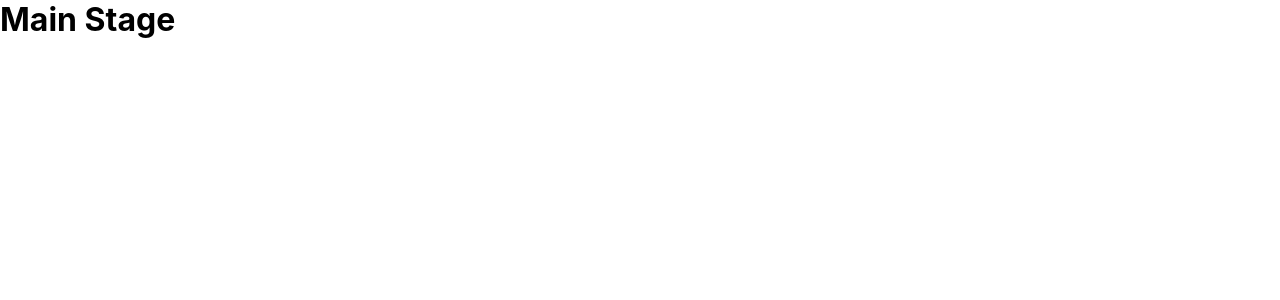
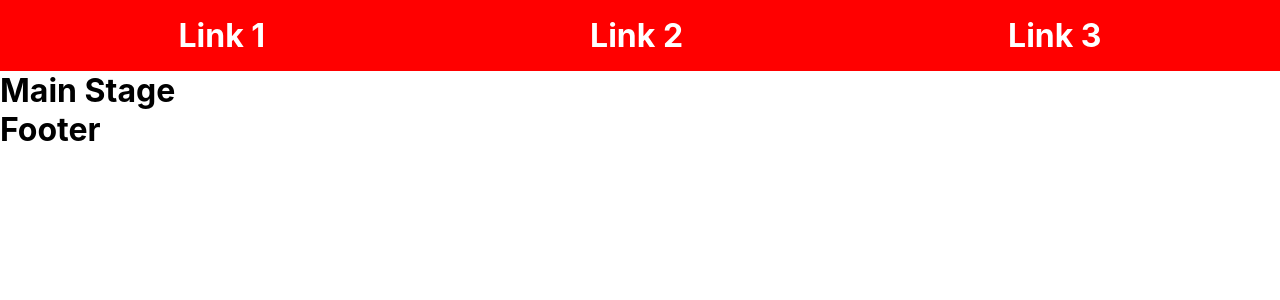
Before and after one commit to jsoomie/animations-folder, a React (Create React App) app in the folder gsap-tuts/: page / in a window 1280 px wide. Shown: the top 300 px of the page. Built offline with nearby package versions, Linux system fonts and the light colour scheme.

Commit message:
feat: create navbar section with 3 links

```diff
--- a/gsap-tuts/src/App.tsx
+++ b/gsap-tuts/src/App.tsx
@@ -1,10 +1,13 @@
 import { Home } from "pages";
+import { Navbar, Footer } from "components";
 import "./App.css";
 
 function App() {
   return (
     <div className="App">
+      <Navbar />
       <Home />
+      <Footer />
     </div>
   );
 }
--- a/gsap-tuts/src/components/Navbar/index.tsx
+++ b/gsap-tuts/src/components/Navbar/index.tsx
@@ -2,8 +2,10 @@ import "./navbar.css";
 
 export const Navbar = () => {
   return (
-    <div>
-      <h1>Navbar</h1>
+    <div id="Navbar">
+      <h1>Link 1</h1>
+      <h1>Link 2</h1>
+      <h1>Link 3</h1>
     </div>
   );
 };
--- a/gsap-tuts/src/components/Navbar/navbar.css
+++ b/gsap-tuts/src/components/Navbar/navbar.css
@@ -0,0 +1,7 @@
+#Navbar {
+  background-color: red;
+  padding: 1rem;
+  color: #fff;
+  display: flex;
+  justify-content: space-around;
+}
```
